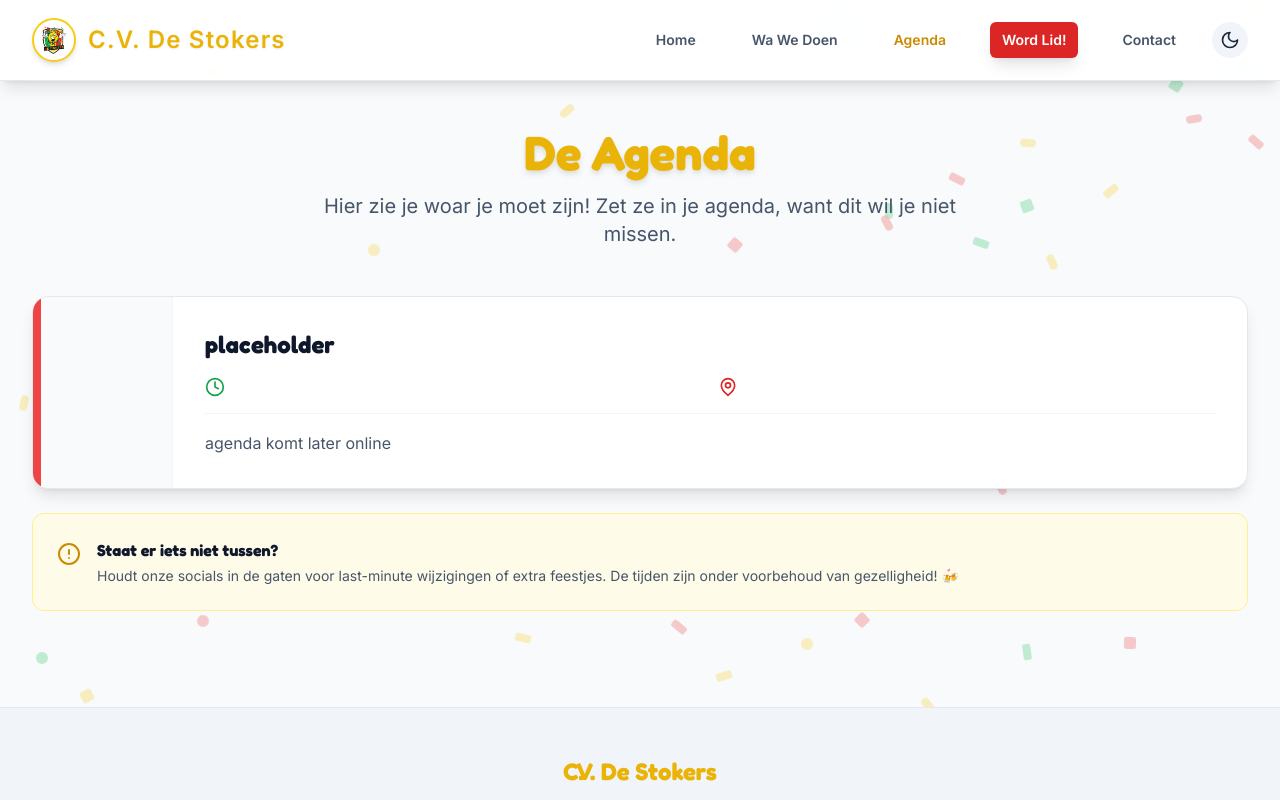
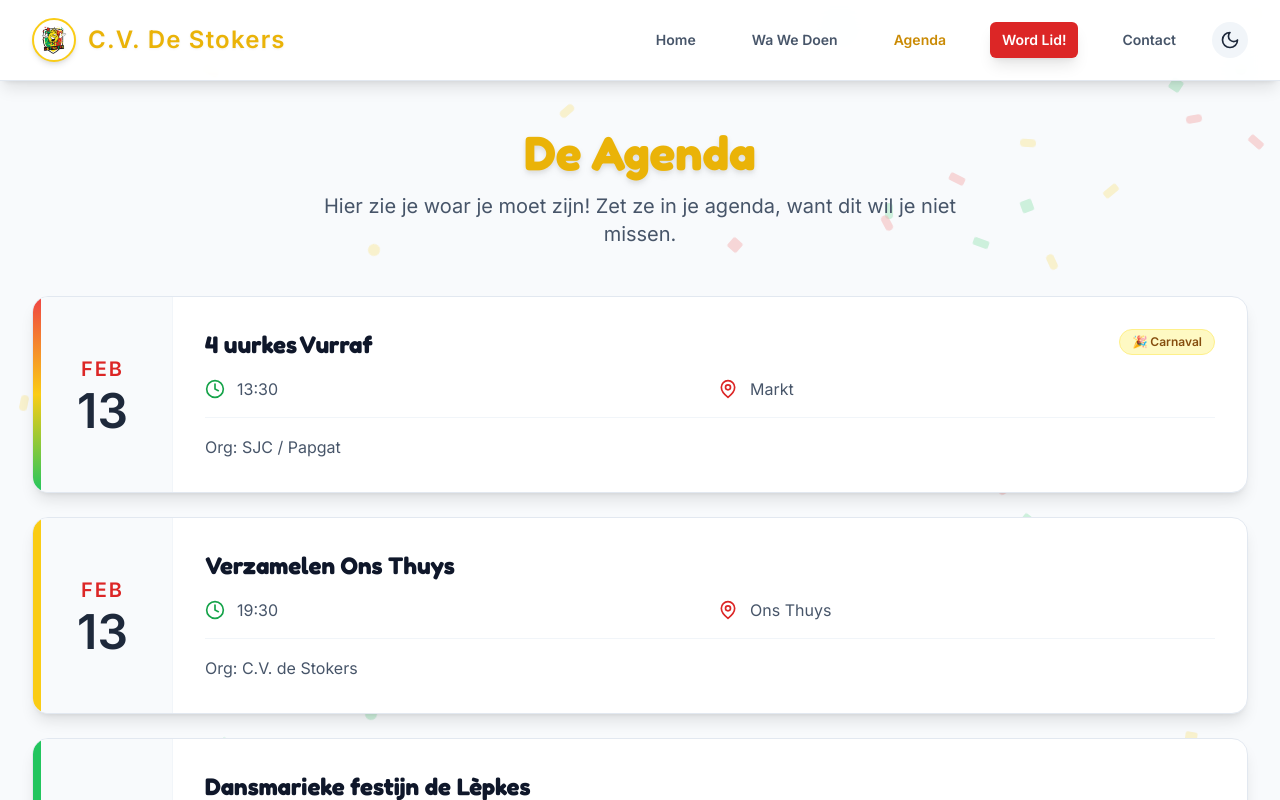
Before and after one commit to Damosso/CVDeStokers-Website, a React (Vite) app: page /#/agenda in a window 1280 px wide. Shown: the top 800 px of the page. Built offline with nearby package versions, Linux system fonts and the light colour scheme.

Commit message:
Add agenda items for February events
Added multiple agenda items for events on February 13 to 17, including details like title, location, time, description, and type.

```diff
--- a/data/agendaItems.ts
+++ b/data/agendaItems.ts
@@ -10,14 +10,363 @@ export interface AgendaItem {
 }
 
 export const agendaItems: AgendaItem[] = [
+  // --- Vrijdag 13 Februari ---
   {
     id: 1,
-    day: '',
-    month: '',
-    title: 'placeholder',
-    location: "",
+    day: '13',
+    month: 'Feb',
+    title: '4 uurkes Vurraf',
+    location: 'Markt',
+    time: '13:30',
+    description: 'Org: SJC / Papgat',
+    type: 'carnaval'
+  },
+  {
+    id: 2,
+    day: '13',
+    month: 'Feb',
+    title: 'Verzamelen Ons Thuys',
+    location: 'Ons Thuys',
+    time: '19:30',
+    description: 'Org: C.V. de Stokers',
+    type: 'social'
+  },
+  {
+    id: 3,
+    day: '13',
+    month: 'Feb',
+    title: 'Dansmarieke festijn de Lèpkes',
+    location: 'De Vriendschap, Boskant',
+    time: '20:00',
+    description: 'Org: C.C. de Lèpkes',
+    type: 'party'
+  },
+
+  // --- Zaterdag 14 Februari ---
+  {
+    id: 4,
+    day: '14',
+    month: 'Feb',
+    title: 'Verzamelen Oprit A50',
+    location: 'Oprit A50',
+    time: '11:00',
+    description: 'Org: C.V. de Stokers',
+    type: 'social'
+  },
+  {
+    id: 5,
+    day: '14',
+    month: 'Feb',
+    title: 'Opening bij Kappeltje',
+    location: 'Everse Kappel',
+    time: '11:19',
+    description: 'Org: Papgat',
+    type: 'carnaval'
+  },
+  {
+    id: 6,
+    day: '14',
+    month: 'Feb',
+    title: 'Gezamenlijke Lunch Papbuiken',
+    location: 'Ons Thuys',
+    time: '12:30',
+    description: 'Org: C.V. De Stokers / C.V. De Papbuik',
+    type: 'social'
+  },
+  {
+    id: 7,
+    day: '14',
+    month: 'Feb',
+    title: 'Groepsfoto',
+    location: 'Kerkplein',
     time: '',
-    description: 'agenda komt later online',
-    type: ''
+    description: 'Org: C.V. de Stokers',
+    type: 'social'
+  },
+  {
+    id: 8,
+    day: '14',
+    month: 'Feb',
+    title: 'Sleutelpresentatie',
+    location: 'Markt',
+    time: '14:11',
+    description: 'Org: Papgat',
+    type: 'carnaval'
+  },
+  {
+    id: 9,
+    day: '14',
+    month: 'Feb',
+    title: 'Onthulling Willemke Pap',
+    location: 'Kerkplein',
+    time: '16:00',
+    description: 'Org: Papgat',
+    type: 'carnaval'
+  },
+  {
+    id: 10,
+    day: '14',
+    month: 'Feb',
+    title: 'Carnavalsmis',
+    location: 'Kerkplein',
+    time: '16:30',
+    description: 'Org: Papgat',
+    type: 'carnaval'
+  },
+  {
+    id: 11,
+    day: '14',
+    month: 'Feb',
+    title: 'Naar de Loopgravers',
+    location: 'Olland',
+    time: '20:00',
+    description: 'Org: C.V. de Loopgravers',
+    type: 'party'
+  },
+  {
+    id: 12,
+    day: '14',
+    month: 'Feb',
+    title: 'Eierbal bij de Plekkers',
+    location: 'Dommelzicht',
+    time: '21:30',
+    description: 'Org: C.V. de Plekkers',
+    type: 'party'
+  },
+  {
+    id: 13,
+    day: '14',
+    month: 'Feb',
+    title: 'Dweilen door Papgat',
+    location: 'Centrum',
+    time: '22:30',
+    description: 'Org: C.V. de Stokers',
+    type: 'party'
+  },
+
+  // --- Zondag 15 Februari ---
+  {
+    id: 14,
+    day: '15',
+    month: 'Feb',
+    title: 'Verzamelen Ons Thuys',
+    location: 'Ons Thuys',
+    time: '12:11',
+    description: 'Org: C.V. de Stokers',
+    type: 'social'
+  },
+  {
+    id: 15,
+    day: '15',
+    month: 'Feb',
+    title: 'Optocht Papgat',
+    location: 'Centrum',
+    time: '12:49',
+    description: 'Org: Papgat',
+    type: 'carnaval'
+  },
+  {
+    id: 16,
+    day: '15',
+    month: 'Feb',
+    title: 'Prijsuitreiking optocht',
+    location: 'Markt',
+    time: '16:30',
+    description: 'Org: Papgat / SJC',
+    type: 'carnaval'
+  },
+  {
+    id: 17,
+    day: '15',
+    month: 'Feb',
+    title: 'Verzamelen Ons Thuys',
+    location: 'Ons Thuys',
+    time: '20:00',
+    description: 'Org: C.V. de Stokers',
+    type: 'social'
+  },
+  {
+    id: 18,
+    day: '15',
+    month: 'Feb',
+    title: 'Dweilen door Papgat',
+    location: 'Centrum',
+    time: '',
+    description: 'Org: C.V. de Stokers',
+    type: 'party'
+  },
+
+  // --- Maandag 16 Februari ---
+  {
+    id: 19,
+    day: '16',
+    month: 'Feb',
+    title: 'Gezamenlijk Ontbijt',
+    location: 'Ons Thuys',
+    time: '10:11',
+    description: 'Org: C.V. de Stokers / C.V. de Papbuik',
+    type: 'social'
+  },
+  {
+    id: 20,
+    day: '16',
+    month: 'Feb',
+    title: 'Struifbal (Incl. Stokers Kapel)',
+    location: 'De Beurs',
+    time: '11:00',
+    description: 'Org: K.V. De Narrekap',
+    type: 'carnaval'
+  },
+  {
+    id: 21,
+    day: '16',
+    month: 'Feb',
+    title: 'Kroegentocht',
+    location: 'Centrum',
+    time: '13:11',
+    description: 'Org: C.V. de Stokers',
+    type: 'party'
+  },
+  {
+    id: 22,
+    day: '16',
+    month: 'Feb',
+    title: 'Bezoek aan de Heikneuters',
+    location: 'De Beckart',
+    time: '15:30',
+    description: 'Org: C.V. de Heikneuters',
+    type: 'party'
+  },
+  {
+    id: 23,
+    day: '16',
+    month: 'Feb',
+    title: 'Eten met de Club',
+    location: 'Locatie T.B.A.',
+    time: '18:00',
+    description: 'Org: C.V. de Stokers',
+    type: 'social'
+  },
+  {
+    id: 24,
+    day: '16',
+    month: 'Feb',
+    title: 'Verzamelen Ons Thuys',
+    location: 'Ons Thuys',
+    time: '20:00',
+    description: 'Org: C.V. de Stokers',
+    type: 'social'
+  },
+  {
+    id: 25,
+    day: '16',
+    month: 'Feb',
+    title: 'Avond bij de Plekkers',
+    location: 'Dommelzicht',
+    time: '21:30',
+    description: 'Org: C.V. De Plekkers',
+    type: 'party'
+  },
+  {
+    id: 26,
+    day: '16',
+    month: 'Feb',
+    title: 'Dweilen door Papgat',
+    location: 'Centrum',
+    time: '',
+    description: 'Org: C.V. de Stokers',
+    type: 'party'
+  },
+
+  // --- Dinsdag 17 Februari ---
+  {
+    id: 27,
+    day: '17',
+    month: 'Feb',
+    title: 'Verzamelen Ons Thuys',
+    location: 'Ons Thuys',
+    time: '10:11',
+    description: 'Org: C.V. de Stokers',
+    type: 'social'
+  },
+  {
+    id: 28,
+    day: '17',
+    month: 'Feb',
+    title: 'Fruhstucke',
+    location: 'De Kroeg',
+    time: '10:30',
+    description: 'Org: C.V. De Klotjes',
+    type: 'social'
+  },
+  {
+    id: 29,
+    day: '17',
+    month: 'Feb',
+    title: 'Snert concert',
+    location: 'Oud Rooij',
+    time: '11:30',
+    description: "Org: C.V. 't Skrothupke / C.V. de Plekkers",
+    type: 'carnaval'
+  },
+  {
+    id: 30,
+    day: '17',
+    month: 'Feb',
+    title: 'Kinderoptocht kijken',
+    location: 'Ons Thuys',
+    time: '14:11',
+    description: 'Org: Papgat',
+    type: 'carnaval'
+  },
+  {
+    id: 31,
+    day: '17',
+    month: 'Feb',
+    title: 'Stokers Muziekbingo',
+    location: "D'n Overkant",
+    time: '15:00',
+    description: 'Org: C.V. de Stokers',
+    type: 'party'
+  },
+  {
+    id: 32,
+    day: '17',
+    month: 'Feb',
+    title: 'Verzamelen Ons Thuys',
+    location: 'Ons Thuys',
+    time: '19:30',
+    description: 'Org: C.V. de Stokers',
+    type: 'social'
+  },
+  {
+    id: 33,
+    day: '17',
+    month: 'Feb',
+    title: '3 Uurkes vur t End',
+    location: 'De Beurs',
+    time: '20:30',
+    description: 'Org: K.V. De Narrekap',
+    type: 'party'
+  },
+  {
+    id: 34,
+    day: '17',
+    month: 'Feb',
+    title: 'Verbranding',
+    location: 'Centrum',
+    time: '23:30',
+    description: 'Org: Papgat',
+    type: 'carnaval'
+  },
+  {
+    id: 35,
+    day: '17',
+    month: 'Feb',
+    title: "D'n Afsluiter",
+    location: 'Ons Thuys',
+    time: '00:00',
+    description: 'Org: C.V. de Stokers / C.V. de Papbuik',
+    type: 'social'
   }
 ];
```
